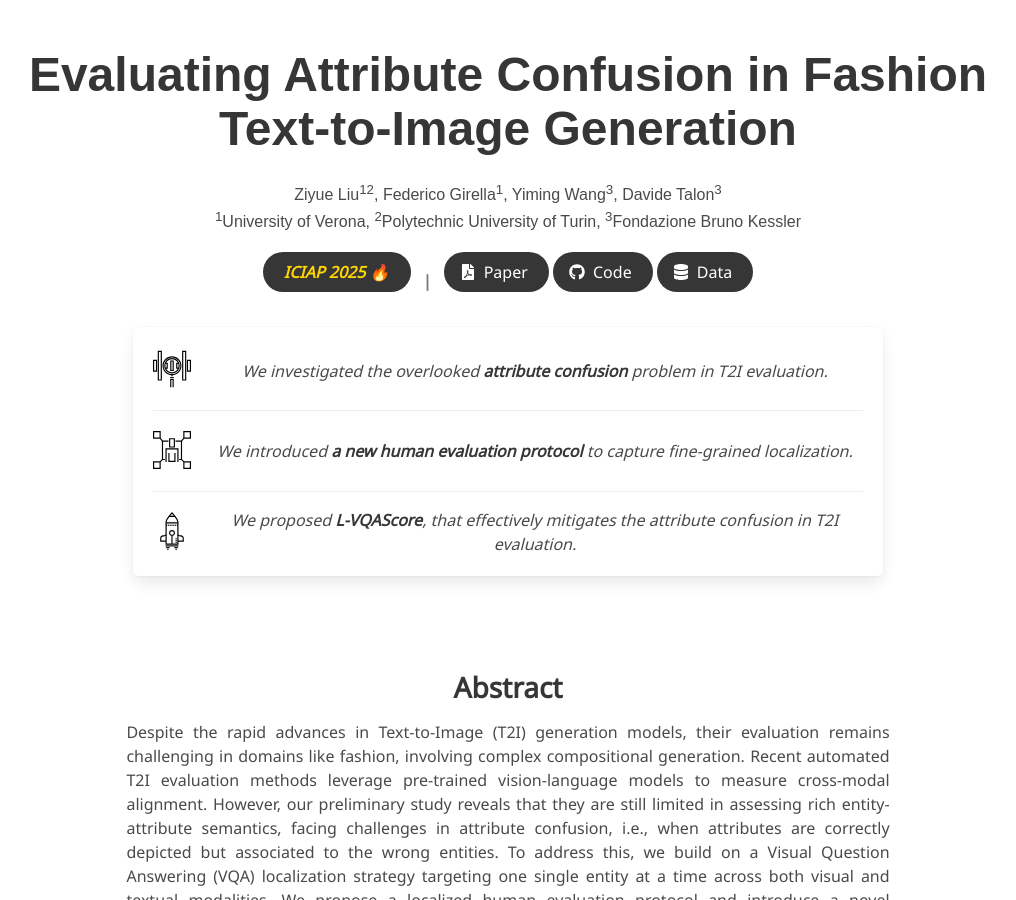
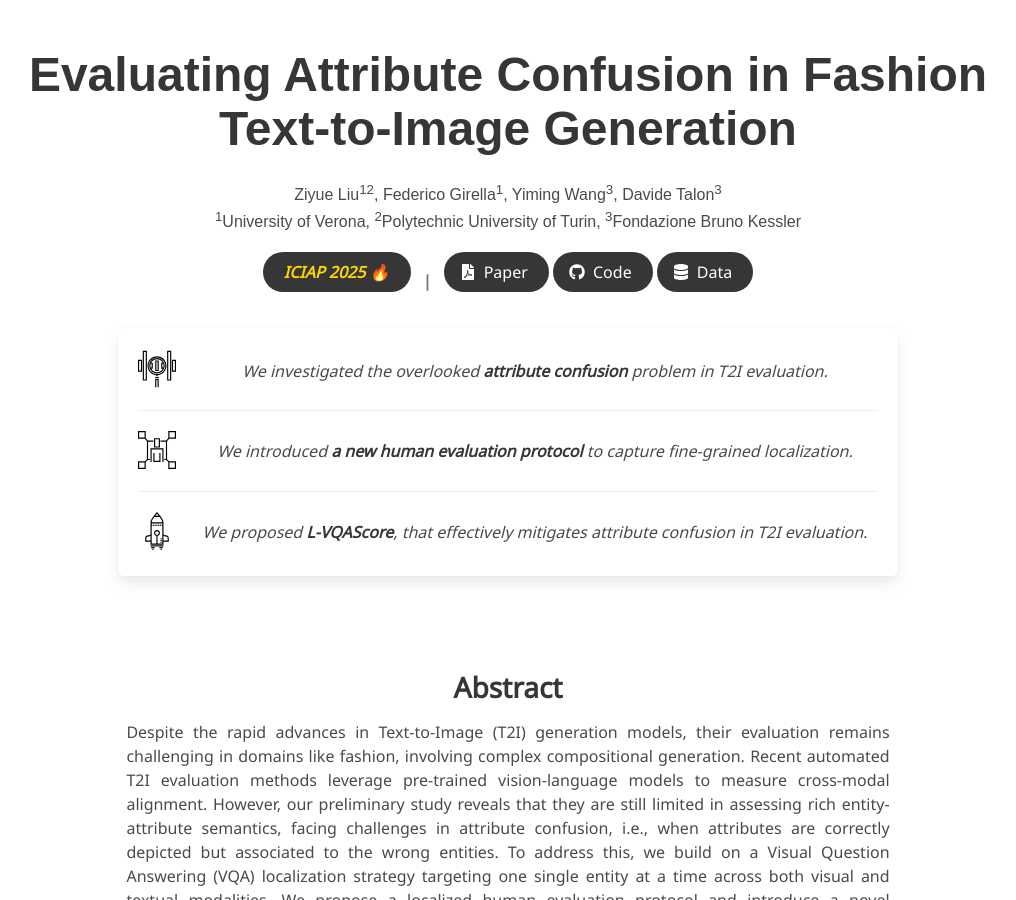
Before and after one commit to intelligolabs/L-VQAScore, a Jekyll site: the page built from index.md, in a window 1280 px wide and 900 px high. Shown: the whole window, without its empty margins (132-1148 px from the left). Built offline with Jekyll 4.4.1, drawn with Linux system fonts in a browser that asks for light colours; some web fonts are replaced.

Commit message:
Update project_page.html

```diff
--- a/_layouts/project_page.html
+++ b/_layouts/project_page.html
@@ -117,7 +117,7 @@
             </div>
           </div>
 
-          <div class="box has-text-centered" style="max-width: 750px; margin: 0 auto;">
+          <div class="box has-text-centered" style="max-width: 780px; margin: 0 auto;">
                 <article class="media" style="align-items: center;">
                   <figure class="media-left">
                     <img
@@ -155,7 +155,7 @@
                   </figure>
                   <div class="media-content has-text-centered">
                      <p style="font-size: 1.0rem;">
-                      <em> We proposed <strong>L-VQAScore</strong>, that effectively mitigates the attribute confusion in T2I evaluation.</em>
+                      <em> We proposed <strong>L-VQAScore</strong>, that effectively mitigates attribute confusion in T2I evaluation.</em>
                     </p>
                   </div>
                 </article>
```
